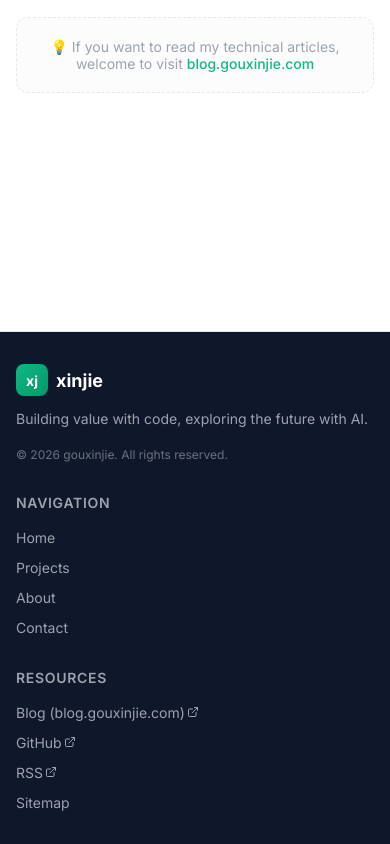
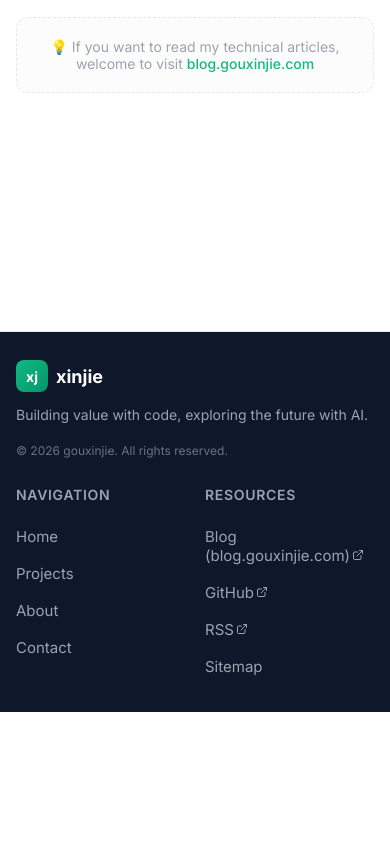
Before and after one commit to gouxinjie/mylab, a Next.js app: page /en/contact in a window 390 px wide. Shown: the part 577-1421 px from the top of the page. After the commit the page ends 1289 px from the top, so only its background shows below. Built offline with nearby package versions, Linux system fonts and the light colour scheme.

Commit message:
style: 移动端样式优化（Footer 两列栅格与触摸优化、Navbar 移除菜单上边框）

```diff
--- a/components/commons/Footer/index.module.scss
+++ b/components/commons/Footer/index.module.scss
@@ -2,6 +2,7 @@
  * @file index.scss
  * @description Footer 组件样式
  * @author gouxinjie
+ * @updated 2026-07-15 移动端样式优化：移动端两列栅格、增大触摸点击区域、补充触控反馈
  */
 
 // 页脚整体：深色背景、顶部边框、白字
@@ -12,24 +13,35 @@
   padding-top: 48px;
   padding-bottom: 48px;
 
-  // 超小屏收紧上下内边距
+  // 移动端：两列布局（品牌整行 + 导航/资源两列）下的触摸与节奏优化
   @media (max-width: 479px) {
-    padding-top: 32px;
-    padding-bottom: 32px;
+    padding-top: 28px;
+    padding-bottom: 28px;
+
+    // 链接列表项间距收紧，为触摸区域留出空间
+    .section__list {
+      gap: 2px;
+    }
+
+    // 增大链接触摸点击区域并提升触控反馈
+    .section__link {
+      display: inline-block;
+      padding: 8px 0;
+      font-size: 15px;
+      -webkit-tap-highlight-color: transparent;
+
+      &:active {
+        color: var(--color-accent);
+      }
+    }
   }
 }
 
-// 页脚栅格：手机单列、平板两列、中屏四列
+// 页脚栅格：移动端两列（品牌独占整行）、中屏三列
 .grid {
   display: grid;
-  grid-template-columns: 1fr;
-  gap: 32px;
-
-  // 平板：两列布局，缩小列间距
-  @media (min-width: 480px) {
-    grid-template-columns: repeat(2, 1fr);
-    gap: 32px 28px;
-  }
+  grid-template-columns: repeat(2, 1fr);
+  gap: 28px 20px;
 
   @media (min-width: 768px) {
     grid-template-columns: repeat(3, 1fr);
@@ -39,10 +51,8 @@
 
 // 品牌信息区：logo、描述、版权
 .brand {
-  // 平板两列时品牌区独占整行，置于顶部
-  @media (min-width: 480px) and (max-width: 767px) {
-    grid-column: 1 / -1;
-  }
+  // 移动端及平板：品牌区独占整行置于顶部
+  grid-column: 1 / -1;
 
   @media (min-width: 768px) {
     grid-column: span 1;
--- a/components/commons/Navbar/index.module.scss
+++ b/components/commons/Navbar/index.module.scss
@@ -346,7 +346,6 @@
     display: grid;
     grid-template-columns: repeat(2, 1fr);
     gap: 12px;
-    border-top: 1px solid var(--color-border);
     padding-top: 20px;
   }
 
```
